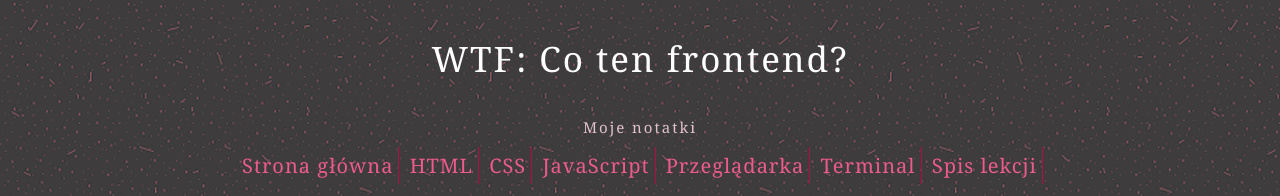
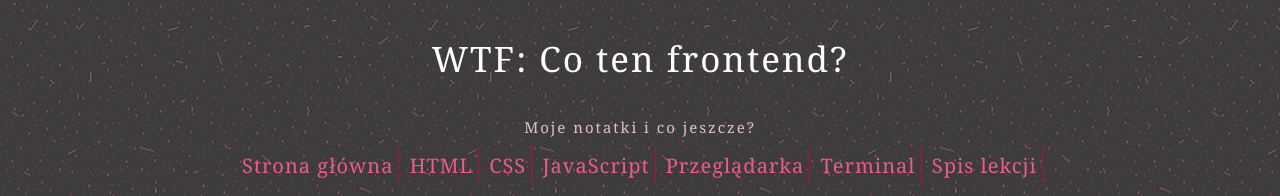
Before and after one commit to AnnaSmierzchala/homepage, a plain HTML site: page index.html in a window 1280 px wide. Shown: the top 196 px of the page. Drawn offline with Linux system fonts and the light colour scheme.

Commit message:
paragraph change

```diff
--- a/index.html
+++ b/index.html
@@ -14,7 +14,7 @@
     <header id="top">
 
         <p class="header">WTF: Co ten frontend?</p>
-        <p class="header-paragraph">Moje notatki</p>
+        <p class="header-paragraph">Moje notatki i co jeszcze?</p>
 
         <nav class="navigation">
             <a href="index.html" target="_blank" class="nav-link">Strona główna</a>
```
